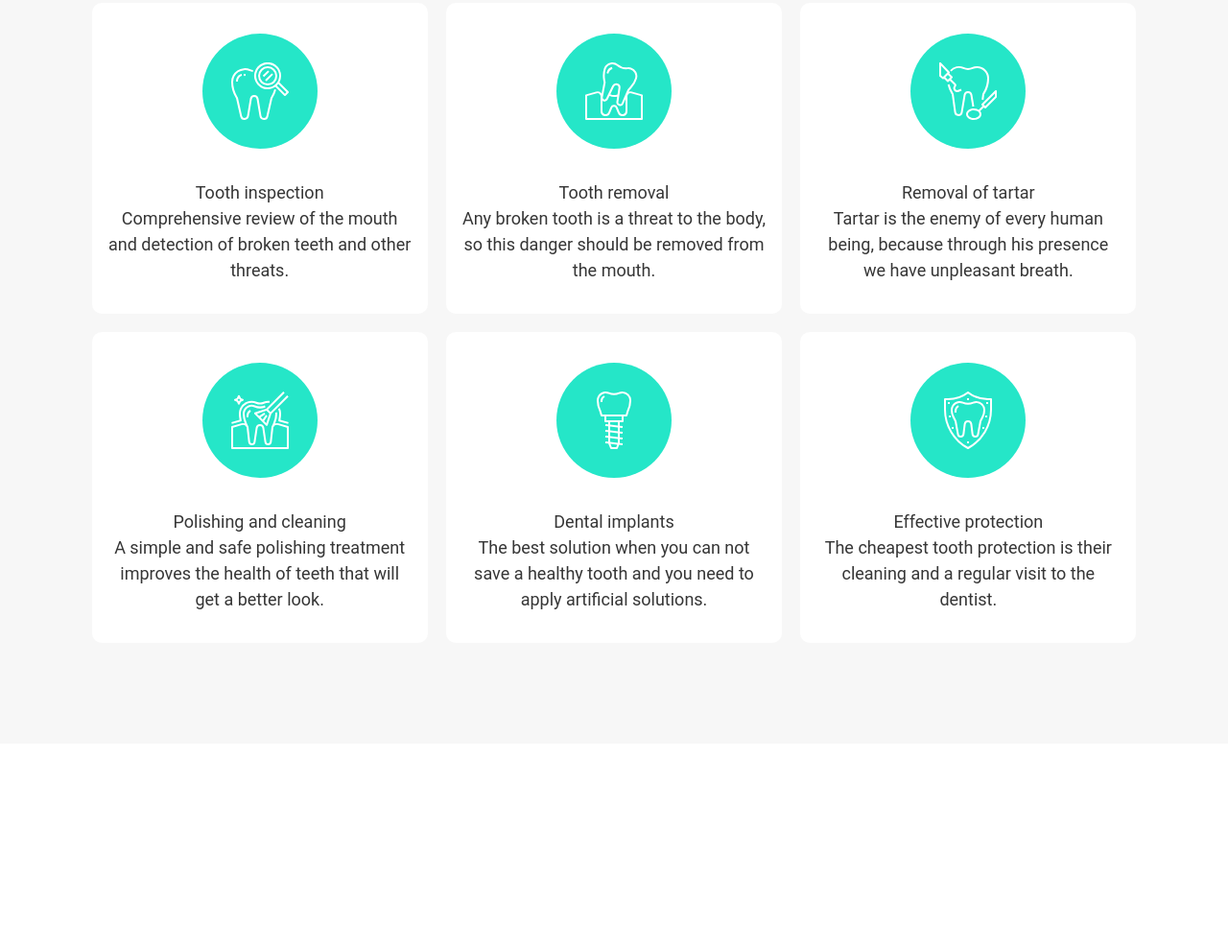
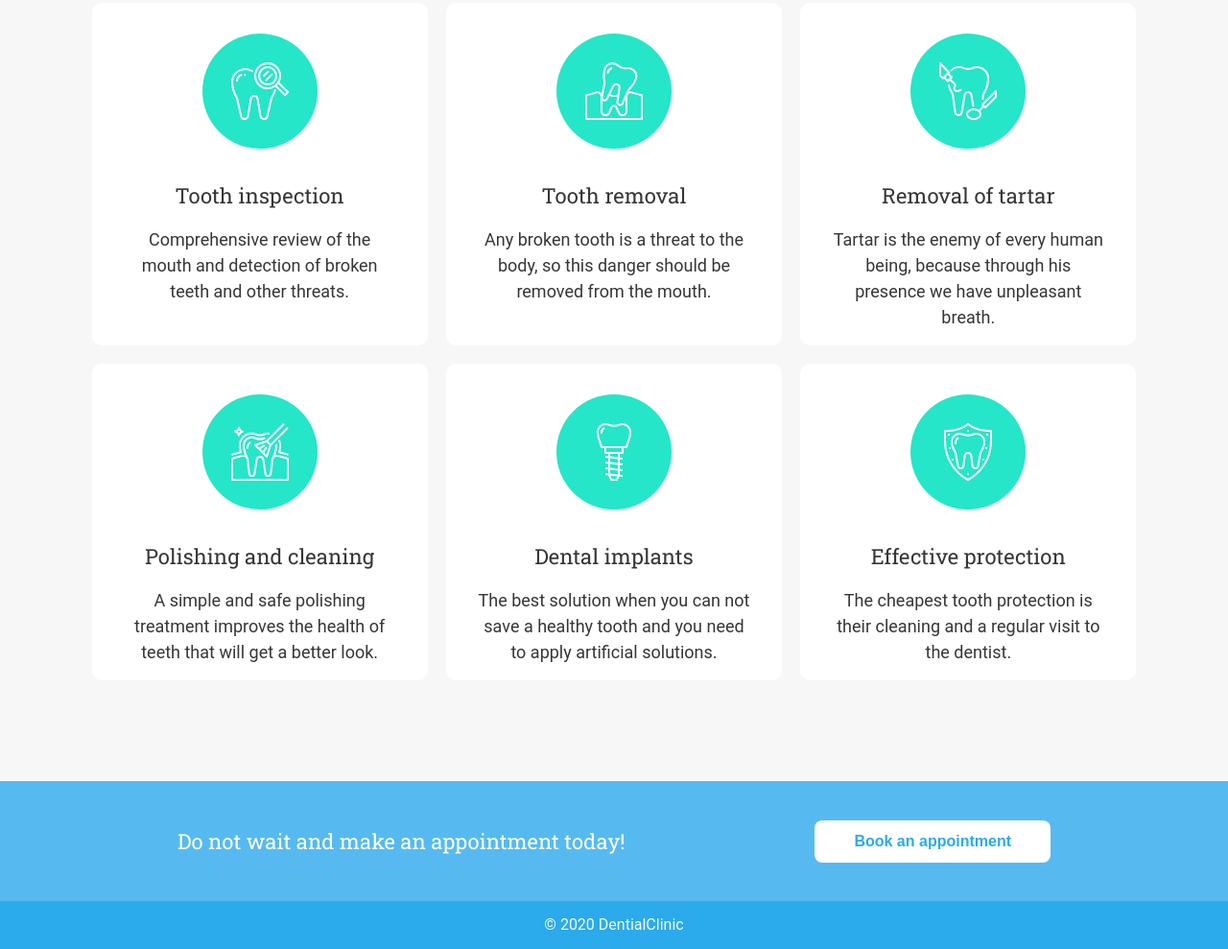
Before and after one commit to Saveljeffjonatan/DentialClinic, a plain HTML site: page index.html in a window 1280 px wide. Shown: the part 1486-2475 px from the top of the page at 96% size. Before the commit the page ends 2261 px from the top, so only its background shows below. Drawn offline with Linux system fonts and the light colour scheme.

Commit message:
finished the project

```diff
--- a/CSS/styles.css
+++ b/CSS/styles.css
@@ -62,6 +62,24 @@ img {
 	display: none;
 }
 
+footer {
+	background-color: #2baaec;
+	height: 50px;
+	display: flex;
+	align-items: center;
+	justify-content: center;
+}
+
+footer p {
+	font-size: 1rem;
+	color: #f3fbff;
+}
+
+.p-large {
+	font-size: 1.375rem;
+	font-family: 'Roboto Slab', serif;
+}
+
 .btn {
 	display: inline-block;
 	text-align: center;
@@ -80,6 +98,10 @@ img {
 	justify-content: space-between;
 }
 
+.content {
+	width: 100%;
+}
+
 .collapse {
 	display: none;
 }
@@ -91,6 +113,7 @@ img {
 .info {
 	display: flex;
 	justify-content: space-between;
+	font-family: 'Roboto Slab', serif;
 }
 
 .blue {
@@ -137,6 +160,7 @@ img {
 	color: #363636;
 	padding: 0 0.8rem;
 	font-size: 1.125rem;
+	font-family: 'Roboto Slab', serif;
 }
 
 .main-menu-mobile {
@@ -155,6 +179,20 @@ img {
 
 .btn-primary:hover {
 	background-color: #2baaec;
+}
+
+.btn-secondary {
+	color: #2baaec;
+	background-color: #fff;
+	margin: auto;
+	font-size: 1rem;
+	font-weight: bold;
+}
+
+.btn-secondary:hover {
+	color: #fff;
+	background-color: transparent;
+	border: 1px solid #fff;
 }
 
 /** about-us below this line */
@@ -212,8 +250,8 @@ img {
 }
 
 #services .container .content {
+	margin: 6rem auto;
 	text-align: center;
-	margin: 6rem auto;
 }
 
 #services .container .content .green-line {
@@ -229,7 +267,11 @@ img {
 }
 
 #services .container .content p {
-	margin: 2rem 1rem;
+	margin: 1rem 2rem;
+}
+
+#services .container .content .p-large {
+	margin-top: 2rem;
 }
 
 #services .container .content .list img {
@@ -241,23 +283,27 @@ img {
 
 #services .container .content .list .service-card .image-box {
 	display: flex;
-	margin: 2rem auto;
+	margin: 1rem auto;
+	margin-top: 2rem;
 	width: 7.5rem;
 	height: 7.5rem;
 	border-radius: 4rem;
 	background: #25e6c8;
 }
 
-#services .container .content .list .service-card:hover {
+#services .container .content .list .service-card:hover .image-box {
+	background: #2baaec;
+	box-shadow: 0 0 0 10px rgb(43, 170, 236, 0.20);
+	transition: ease-out 0.3s;
 }
 
-#services .container .content .list .service-card:hover .image-box {
-	background: #2baaec;
+#services .container .content .list .service-card:hover {
+	transition: ease-out 0.3s;
+	box-shadow: 0 10px 30px 0 rgba(0, 0, 0, 0.10);
 }
 
 #services .list {
 	display: flex;
-	flex: 1;
 	flex-wrap: wrap;
 	margin-top: 3rem;
 }
@@ -272,6 +318,31 @@ img {
 }
 
 /** Services ends here */
+
+/** Appointment starts here */
+#appointment {
+	background-color: rgba(44, 169, 237, 0.8);
+	height: 125px;
+	display: flex;
+}
+
+#appointment .container {
+	align-items: center;
+}
+
+#appointment .container .content {
+	display: flex;
+	justify-content: space-between;
+}
+
+#appointment .container .content h2 {
+	margin: 2rem auto;
+	color: #fff;
+	font-size: 1.375rem;
+	display: none;
+}
+
+/** Appointment ends here */
 
 /*! End of specific id /to/ class changes */
 
@@ -316,7 +387,6 @@ img {
 		max-width: 960px;
 	}
 
-	/** Showcase */
 	#showcase .container img {
 		display: flex;
 		height: 425px;
@@ -335,7 +405,6 @@ img {
 		margin: 2.5rem 0;
 	}
 
-	/** About-us */
 	#about-us .container img {
 		display: none;
 	}
@@ -346,6 +415,10 @@ img {
 
 	#about-us .container .content {
 		margin: 4rem 0;
+	}
+
+	#appointment .container .content h2 {
+		display: flex;
 	}
 }
 
--- a/index.html
+++ b/index.html
@@ -126,7 +126,8 @@
 
     <!--* End of my about-us -->
 
-    <!--! edit later -->
+    <!--* Start of my Services -->
+
     <section id="services">
       <div class="container">
         <div class="content">
@@ -141,8 +142,8 @@
             <img src="IMAGES/services1.svg" alt="">
            </div>
 
-            <p>Tooth inspection
-              <br>
+            <p class="p-large">Tooth inspection</p>
+            <p>
               Comprehensive review of the mouth
               and detection of broken teeth
               and other threats.
@@ -153,8 +154,8 @@
             <div class="image-box">
             <img src="IMAGES/services2.svg" alt="">
             </div>
-            <p>Tooth removal
-              <br>
+            <p class="p-large">Tooth removal</p>
+              <p>
               Any broken tooth is a threat to the body,
               so this danger should be removed
               from the mouth.
@@ -165,8 +166,8 @@
             <div class="image-box">
             <img src="IMAGES/services3.svg" alt="">
             </div>
-            <p>Removal of tartar
-              <br>
+            <p class="p-large">Removal of tartar</p>
+              <p>
               Tartar is the enemy of every human being,
               because through his presence we have unpleasant breath.
             </p>
@@ -176,8 +177,8 @@
             <div class="image-box">
             <img src="IMAGES/services4.svg" alt="">
             </div>
-            <p>Polishing and cleaning
-              <br>
+            <p class="p-large">Polishing and cleaning</p>
+            <p>
               A simple and safe polishing treatment improves the health of teeth that
               will get a better look.
             </p>
@@ -187,8 +188,8 @@
             <div class="image-box">
             <img src="IMAGES/services5.svg" alt="">
             </div>
-            <p>Dental implants
-              <br>
+            <p class="p-large">Dental implants</p>
+            <p>
               The best solution when you can not save
               a healthy tooth and you need to apply artificial solutions.
             </p>
@@ -198,8 +199,8 @@
             <div class="image-box">
             <img src="IMAGES/services6.svg" alt="">
             </div>
-            <p>Effective protection
-              <br>
+            <p class="p-large">Effective protection</p>
+              <p>
               The cheapest tooth protection
               is their cleaning and a regular
               visit to the dentist.
@@ -211,6 +212,25 @@
         </div>
       </div>
     </section>
+    <!--* End of my Services -->
+
+    <!--* Start of my appointment and footer -->
+    <section id="appointment">
+      <div class="container">
+        <div class="content">
+          <h2>Do not wait and make an appointment today!</h2>
+          <button class="btn btn-secondary">Book an appointment</button>
+        </div>
+
+      </div>
+
+    </section>
+
+    <footer>
+      <p>© 2020 DentialClinic</p>
+    </footer>
+
+
 
 </body>
 </html>
```
